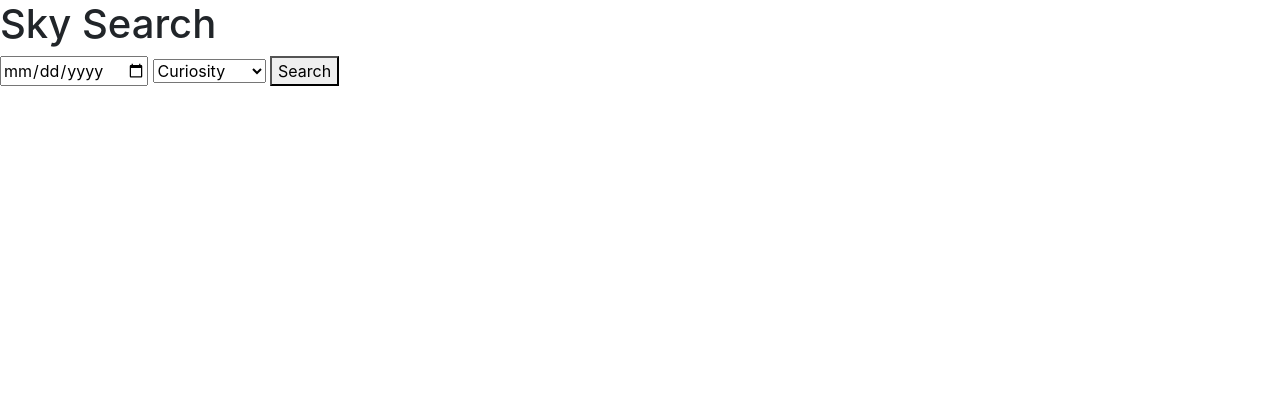
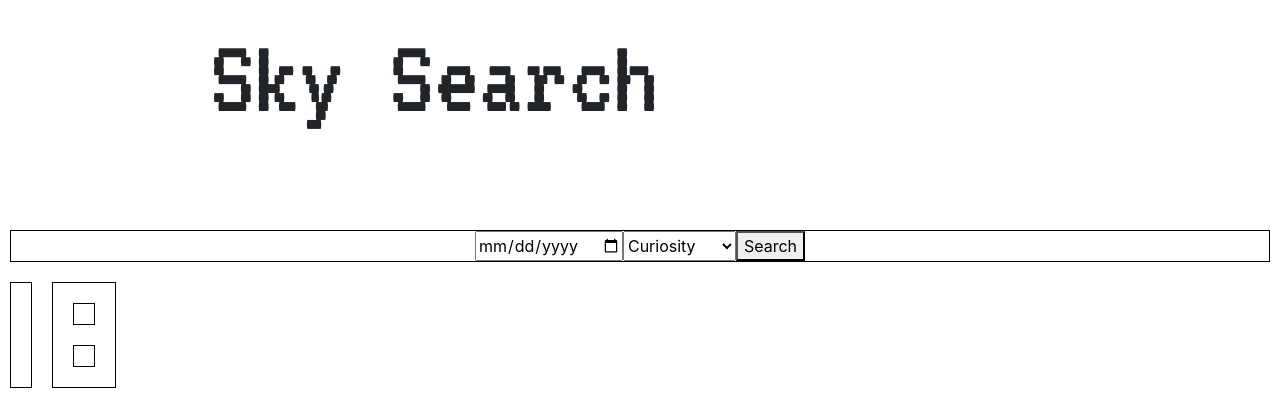
Before and after one commit to MoSilvera/Cohort37_eyes_on_the_sky, a plain HTML site: page index.html in a window 1280 px wide. Drawn offline with nearby package versions, Linux system fonts and the light colour scheme; no server answers.

Commit message:
changes made to styling

```diff
--- a/components/search/marsRover/RoverList.js
+++ b/components/search/marsRover/RoverList.js
@@ -4,7 +4,7 @@ import RoverPictureComponent from "./RoverPicture.js"
 const RoverPictureList = (date, rover) => {
 
     const containerElement = document.querySelector(".Rover-container")
-
+    const allRoverPhotos = []
     marsRoverPhotoHandler.getByDate(date, rover)
         .then((res) => {
             let roverPhotosHTML = ""
--- a/index.html
+++ b/index.html
@@ -5,18 +5,34 @@
     <meta name="viewport" content="width=device-width, initial-scale=1.0">
     <meta http-equiv="X-UA-Compatible" content="ie=edge">
     <link rel="stylesheet" href="https://stackpath.bootstrapcdn.com/bootstrap/4.3.1/css/bootstrap.min.css" integrity="sha384-ggOyR0iXCbMQv3Xipma34MD+dH/1fQ784/j6cY/iJTQUOhcWr7x9JvoRxT2MZw1T" crossorigin="anonymous">
+    <link href="https://fonts.googleapis.com/css?family=VT323&display=swap" rel="stylesheet">
     <link rel="stylesheet" href="main.css">
     <title>Document</title>
 </head>
 <body>
-<h1>Sky Search</h1>
+<div class="heading">
+    <div class="planet">
+        <div class="wrap">
+            <div class="background"></div>
+            <div class="clouds"></div>
+            </div>
+                <div class="mask"></div>
+        </div>
+    <h1>Sky Search</h1>
+</div>
 
 <div class="root">
     <div id="search"></div>
-    <div id="NEO-container"></div>
-    <div class="POTD-container"></div>
-    <div class="Rover-container"></div>
+    <div class="main">
+        <div class="POTD-container"></div>
+        <div class="rover-neo">
+            <div id="NEO-container"></div>
+            <div class="Rover-container"></div>
+        </div>
+    </div>
 </div>
+
+
 <script src="main.js" type="module"></script>
 </body>
 </html>
--- a/main.css
+++ b/main.css
@@ -1,7 +1,132 @@
+body{
+    display: flex;
+    flex-direction: column;
+}
 img {
     width: 200px;
 }
 
 .Rover-container{
     display: flex;
+    overflow-x: scroll;
 }
+
+h1 {
+    font-family: 'VT323', monospace;
+    font-size: 7em;
+}
+#search {
+    display: flex;
+    flex-direction: row;
+    justify-content: center;
+    margin: 10px;
+    border: 1px solid black;
+
+}
+.planet{
+    width: 200px;
+    height: 200px;
+}
+.heading{
+    display: flex;
+    padding: 10px;
+
+}
+.main{
+    display: flex;
+
+}
+
+.rover-neo{
+    display: flex;
+    flex-direction: column;
+    margin: 10px;
+    border: 1px solid black;
+    padding: 10px;
+
+}
+
+.POTD-container{
+    margin: 10px;
+    border: 1px solid black;
+    padding: 10px;
+
+}
+
+#NEO-container{
+    margin: 10px;
+    border: 1px solid black;
+    padding: 10px;
+
+}
+
+.Rover-container{
+    margin: 10px;
+    padding: 10px;
+    border: 1px solid black;
+    padding: 10px;
+
+}
+/* body{
+
+/* body{
+  background:url(http://artem.anmedio.ru/dev/planet/space.jpg) repeat;
+}
+.planet{
+  width:300px;
+  height:300px;
+  position:absolute;
+  border-radius:50%;
+  overflow:hidden;
+  box-shadow: 0 0 60px -20px rgba(255, 189, 3, 0.72), -14px -15px 40px -10px rgba(255, 238, 191, 0.23);
+  left:50%;
+  top:50%;
+  margin:-150px;
+}
+.planet .mask{
+  width:100%;
+  height:100%;
+  position: absolute;
+  box-shadow:inset -10px -10px 40px #251303, inset 10px 10px 30px -10px rgba(255, 204, 159, 0.6);
+  border-radius:50%;
+}
+.planet .background{
+  animation: translateBackground 40s infinite linear;
+  background:url(http://artem.anmedio.ru/dev/planet/mars.jpg) repeat-x;
+  width:300px;
+  height:300px;
+  position:absolute;
+  border-radius:50%;
+}
+.planet .clouds{
+  background:url(http://artem.anmedio.ru/dev/planet/clouds.png) repeat-x;
+  width:300px;
+  height:300px;
+  position:absolute;
+  border-radius:50%;
+  animation: translateBackground 30s infinite linear;
+  opacity: 0.4;
+}
+.planet .wrap{
+  width:300px;
+  height:300px;
+  position:absolute;
+  border-radius:50%;
+  animation: rotatePlanet 150s infinite linear;
+}
+@keyframes translateBackground{
+  0%{
+    background-position-x:0;
+  }
+  100%{
+    background-position-x:-600px;
+  }
+}
+@keyframes rotatePlanet{
+  0%{
+    transform:rotateZ(0);
+  }
+  100%{
+    transform:rotateZ(-360deg);
+  }
+} */
```
